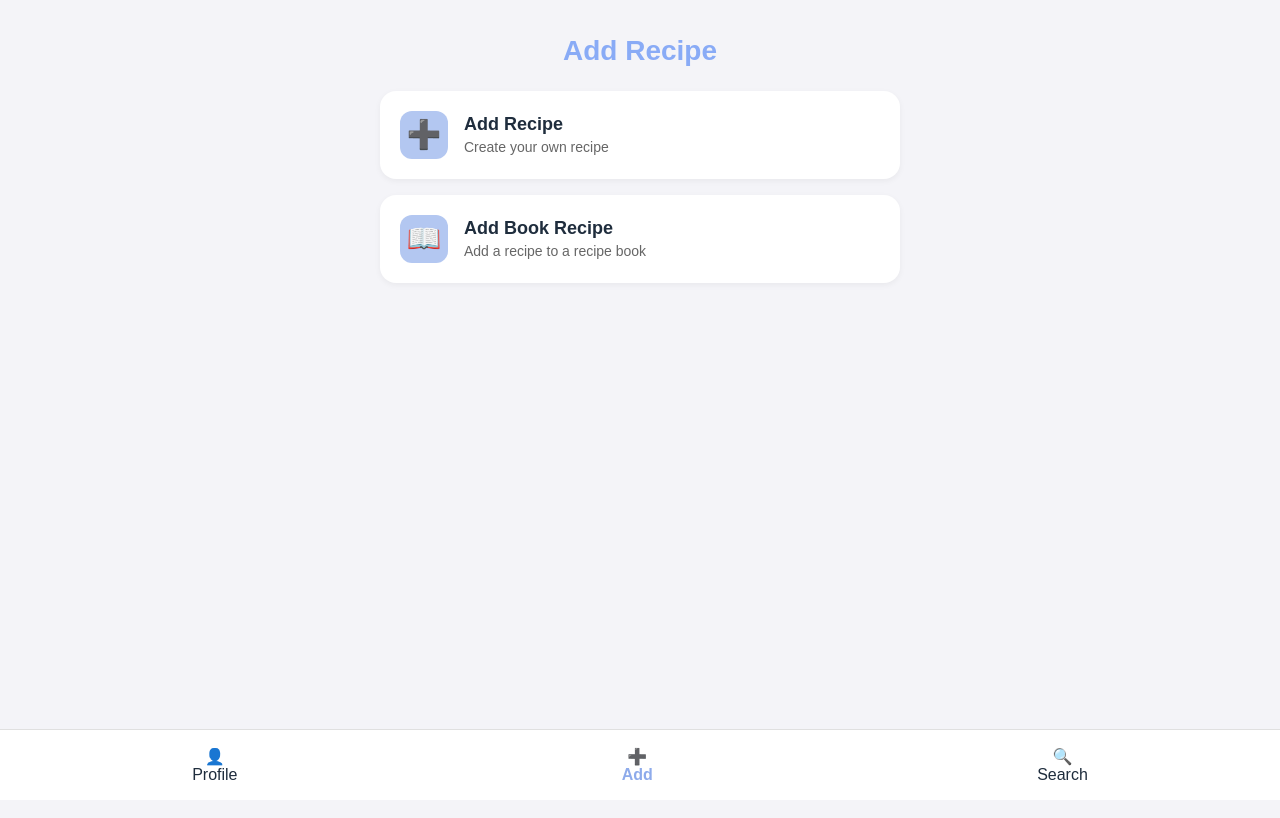
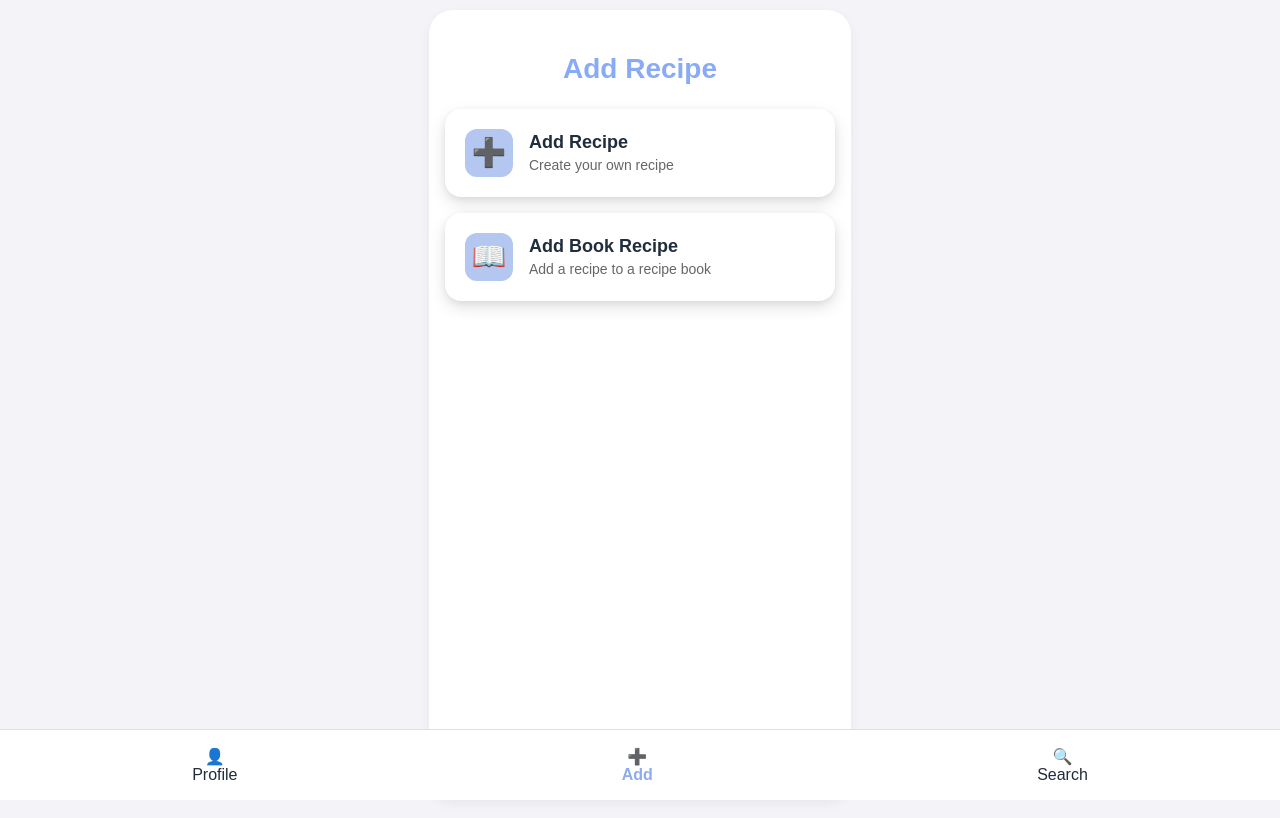
Before and after one commit to SaharGev/recipe-book-api, a React (Vite) app in the folder client/: page /add in a window 1280 px wide. Shown: the top 818 px of the page. Built offline with nearby package versions, Linux system fonts and the light colour scheme; sample sign-in values are in the browser's storage.

Commit message:
create carf for add page

```diff
--- a/client/src/pages/AddPage.css
+++ b/client/src/pages/AddPage.css
@@ -1,12 +1,11 @@
 /* client/src/pages/AddPage.css */
-
 .add-options-page {
-  padding: 16px;
-  padding-bottom: 120px;
   background-color: #f4f4f8;
   min-height: 100vh;
-  text-align: center;
-  box-sizing: border-box;
+  padding-bottom: 120px;
+
+  display: flex;
+  justify-content: center;
 }
 
 .page-title {
@@ -15,6 +14,7 @@
   margin-bottom: 20px;
   color: #89abf6;
   font-family: Arial, sans-serif;
+  text-align: center;
 }
 
 .options-container {
@@ -24,24 +24,10 @@
   align-items: center;
 }
 
-.option-card {
-  width: 100%;
-  max-width: 480px;
-  display: flex;
-  align-items: center;
-  gap: 16px;
-  background: white;
-  padding: 20px;
-  border-radius: 16px;
-  box-shadow: 0 2px 6px rgba(0,0,0,0.05);
-  cursor: pointer;
-  transition: transform 0.1s ease, background 0.2s;
-  font-family: Arial, sans-serif;
-}
-
 .option-card:hover {
-  transform: scale(1.02);
-  background: #f2f0fb;
+  transform: translateY(-2px);
+  box-shadow: 0 10px 20px rgba(0,0,0,0.15),
+              0 4px 10px rgba(0,0,0,0.08);
 }
 
 .option-icon {
@@ -71,3 +57,31 @@
   text-align: left;
   font-family: Arial, sans-serif;
 }
+
+.add-page-container {
+  width: 100%;
+  max-width: 390px;
+  background-color: #ffffff;
+  border-radius: 24px;
+  padding: 24px 16px 90px;
+  box-shadow: 0 4px 12px rgba(0,0,0,0.05);
+}
+
+.option-card {
+  width: 100%;
+  display: flex;
+  align-items: center;
+  gap: 16px;
+  box-sizing: border-box;
+  background: white;
+  padding: 20px;
+  border-radius: 16px;
+  box-shadow: 0 6px 16px rgba(0,0,0,0.12),
+              0 2px 6px rgba(0,0,0,0.06);
+  cursor: pointer;
+  transition: transform 0.15s ease, box-shadow 0.15s ease;
+}
+
+.add-page-container {
+  margin-top: 10px;
+}
--- a/client/src/pages/AddPage.tsx
+++ b/client/src/pages/AddPage.tsx
@@ -8,6 +8,7 @@ export default function AddPage() {
 
   return (
     <div className="add-options-page">
+       <div className="add-page-container">
         <h1 className="page-title">Add Recipe</h1>
 
         <div className="options-container">
@@ -35,7 +36,7 @@ export default function AddPage() {
           </div>
 
         </div>
-
+      </div>
       <BottomNav />
     </div>
   );
--- a/client/src/pages/CreateRecipePage.css
+++ b/client/src/pages/CreateRecipePage.css
@@ -8,6 +8,7 @@
 }
 
 .create-recipe-card {
+  margin-top: 10px;
   width: 100%;
   max-width: 390px;
   background-color: #ffffff;
```
Lines whose indentation alone changed are shown as unchanged.
